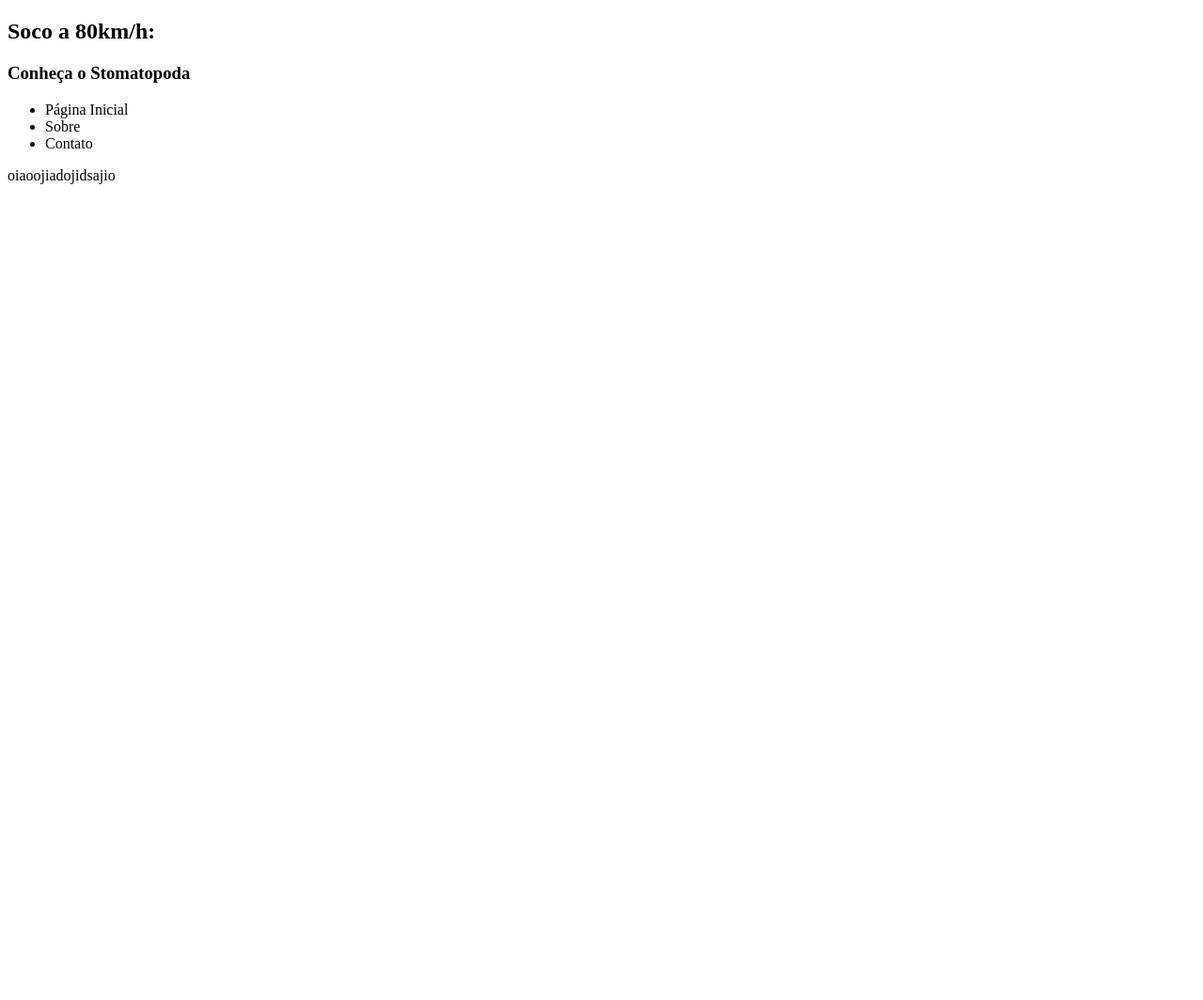
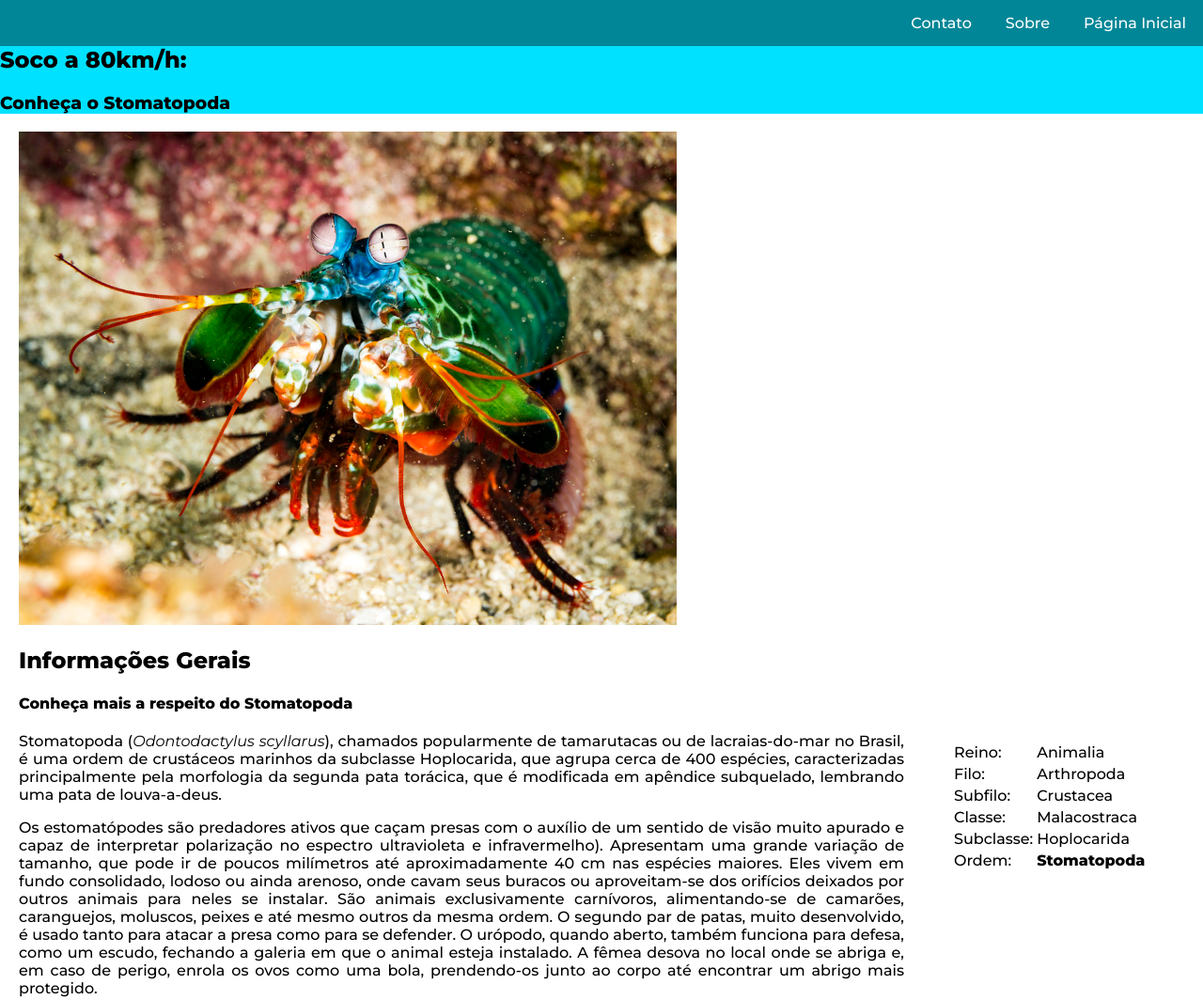
Before and after one commit to gabrielfndz/trybe-repo, a plain HTML site: page exercises/exercises/introducao-a-html-e-css_4/index.html in a window 1280 px wide. Shown: the top 1064 px of the page at 94% size. Before the commit the page ends 800 px from the top, so only its background shows below. Drawn offline with Linux system fonts and the light colour scheme.

Commit message:
Início da estilização e posicionamento dos elementos

```diff
--- a/exercises/exercises/introducao-a-html-e-css_4/index.html
+++ b/exercises/exercises/introducao-a-html-e-css_4/index.html
@@ -3,30 +3,87 @@
   <head>
     <meta charset="UTF-8" />
     <meta name="viewport" content="width=device-width" />
+
+    <link rel="preconnect" href="https://fonts.gstatic.com">
+    <link href="https://fonts.googleapis.com/css2?family=Montserrat:ital,wght@0,500;0,800;1,300;1,400;1,900&display=swap" rel="stylesheet">
+
+    <link rel="stylesheet" href="styles.css">
   </head>
   <body>
+
+    <nav class="header-nav">
+        <div class="header-content">
+        <a>Página Inicial</a>
+            <a>Sobre</a>
+            <a>Contato</a>
+        </div>
+    </nav>
     <header class="header">
         <div>
             <h2>Soco a 80km/h:</h2>
             <h3>Conheça o Stomatopoda</h3>
+
         </div>
-        <nav>
-            <ul>
-                <li>Página Inicial</li>
-                <li>Sobre</li>
-                <li>Contato</li>
-            </ul>
-        </nav>
     </header>
     <main class="main-content">
-        <section>
-            <article>
-                <p>oiaoojiadojidsajio</p>
-            </article>
-            <aside>
+        <header class="initial-images">
+            <img class="img-title" src="images/stomatopoda.jpg" alt="stomatopoda no mar" width="700px">
 
-            </aside>
-        </section>
+
+        </header>
+        <article>
+            <section>
+                <aside class="aside-content">
+                    <table>
+                        <tr>
+                            <td>Reino:</td>
+                            <td>Animalia</td>
+                        </tr>
+                        <tr>
+                            <td>Filo:</td>
+                            <td>Arthropoda</td>
+                        </tr>
+                        <tr>
+                            <td>Subfilo:</td>
+                            <td>Crustacea</td>
+                        </tr>
+                        <tr>
+                            <td>Classe:</td>
+                            <td>Malacostraca</td>
+                        </tr>
+                        <tr>
+                            <td>Subclasse:</td>
+                            <td>Hoplocarida</td>
+                        </tr>
+                        <tr>
+                            <td>Ordem:</td>
+                            <td><strong>Stomatopoda</strong></td>
+                        </tr>
+                    </table>
+                </aside>
+                <article>
+                    <h2>Informações Gerais</h2>
+                    <h4>Conheça mais a respeito do Stomatopoda </h4>
+                    <p>Stomatopoda (<em>Odontodactylus scyllarus</em>), chamados popularmente de tamarutacas ou de lacraias-do-mar no Brasil, é uma ordem de crustáceos marinhos da subclasse Hoplocarida, que agrupa cerca de 400 espécies, caracterizadas principalmente pela morfologia da segunda pata torácica, que é modificada em apêndice subquelado, lembrando uma pata de louva-a-deus.</p>
+                    <p>Os estomatópodes são predadores ativos que caçam presas com o auxílio de um sentido de visão muito apurado e capaz de interpretar polarização no espectro ultravioleta e infravermelho). Apresentam uma grande variação de tamanho, que pode ir de poucos milímetros até aproximadamente 40 cm nas espécies maiores. Eles vivem em fundo consolidado, lodoso ou ainda arenoso, onde cavam seus buracos ou aproveitam-se dos orifícios deixados por outros animais para neles se instalar. São animais exclusivamente carnívoros, alimentando-se de camarões, caranguejos, moluscos, peixes e até mesmo outros da mesma ordem. O segundo par de patas, muito desenvolvido, é usado tanto para atacar a presa como para se defender. O urópodo, quando aberto, também funciona para defesa, como um escudo, fechando a galeria em que o animal esteja instalado. A fêmea desova no local onde se abriga e, em caso de perigo, enrola os ovos como uma bola, prendendo-os junto ao corpo até encontrar um abrigo mais protegido.</p>
+                </article>
+
+
+            </section>
+
+            <section>
+                <article>
+                    <h2>Visão</h2>
+                    <h4>Esses animais possuem o mais complexo sistema de visão de cores do mundo animal.</h4>
+                    <p>
+
+                        Nossos olhos possuem três tipos desses receptores - que correspondem à luz azul, verde e vermelha -, que nos permitem perceber o espectro de cores que vemos. Os cães contam com apenas dois tipos de cones (verde e azul), e é por isso que eles vêm tons de azul, verde e um pouco de amarelo. Muitos anfíbios, répteis, aves e insetos possuem quatro tipo de cones, o que significa que espécies dessas classes conseguem ver cores que o nosso cérebro é incapaz de processar. Algumas espécies específicas de borboletas e possivelmente pombos possuem cinco cones de percepção de cor, o que aumenta ainda mais a quantidade de pigmentos que eles são capazes de perceber. O sistema de visão dos estomatópodes possui doze cones sensíveis à luz e outros quatro que filtram a luz (16 cones no total), o que lhes permite ver cores polarizadas e imagens multiespectrais.
+
+                        Como cada cone pode ver cerca de 100 cores, os estomatópodes são capazes de ver 1024 cores, ou seja, 1 septilhão de cores. Em comparação, o olho humano vê 106 cores, ou seja, 1 milhão de cores apenas. A visão dos estomatópodes é sensível à luz ultravioleta, mas ainda é desconhecido se ela pode distinguir a luz infravermelha.</p>
+                </article>
+            </section>
+
+        </article>
 
     </main>
   </body>
--- /dev/null
+++ b/exercises/exercises/introducao-a-html-e-css_4/styles.css
@@ -0,0 +1,42 @@
+body {
+    font-family: 'Montserrat', sans-serif;
+    margin: 0;
+}
+
+.header{
+    display:block;
+    background-color: rgb(0, 225, 255);
+}
+
+.header-nav{
+   overflow: hidden;
+   background-color: rgb(0, 134, 151);
+   margin-bottom: -20px;
+}
+
+
+.main-content{
+    text-align: justify;
+    padding: 0px 20px;
+}
+
+.header-nav a{
+    float: right;
+    color: white;
+    padding: 15px 18px;
+
+}
+
+.img-title{
+    align-content: center;
+}
+
+
+.aside-content{
+    border: #000;
+    width:20%;
+    margin-top: 100px;
+    margin-left: 50px;
+    float: right;
+    margin-bottom: 100px;
+}
```
Also changed, not shown: exercises/exercises/introducao-a-html-e-css_4/images/stomatopoda.jpg (added), exercises/exercises/introducao-a-html-e-css_4/images/stomatopoda2.jpeg (added), exercises/exercises/introducao-a-html-e-css_4/images/stomatopoda3.jpg (added).
